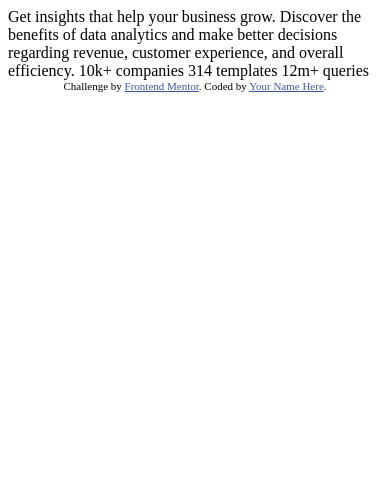
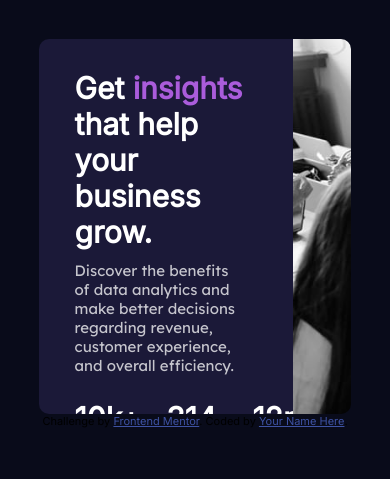
Before and after one commit to koreynichols/stats-preview-card, a plain HTML site: page index.html in a window 390 px wide. Drawn offline with Linux system fonts and the light colour scheme.

Commit message:
working on styling challenge. looking good so far. need to fix font and font weight then make mobile

```diff
--- a/index.html
+++ b/index.html
@@ -5,26 +5,37 @@
   <meta name="viewport" content="width=device-width, initial-scale=1.0"> <!-- displays site properly based on user's device -->
 
   <link rel="icon" type="image/png" sizes="32x32" href="./images/favicon-32x32.png">
+  <link rel="stylesheet" href="style.css">
+  <link rel="stylesheet" href="https://fonts.googleapis.com/css?family=Inter">
+  <link rel="stylesheet" href="https://fonts.googleapis.com/css?family=Lexend+Deca">
 
   <title>Frontend Mentor | Stats preview card component</title>
 
   <!-- Feel free to remove these styles or customise in your own stylesheet 👍 -->
-  <style>
-    .attribution { font-size: 11px; text-align: center; }
-    .attribution a { color: hsl(228, 45%, 44%); }
-  </style>
+
 </head>
 <body>
 
-  Get insights that help your business grow.
+  <div class="container">
+    <div class="left">
+      <div class="left-content">
+        <h1>Get <span>insights</span> that help your business grow.</h1>
 
-  Discover the benefits of data analytics and make better decisions regarding revenue, customer
-  experience, and overall efficiency.
-
-  10k+ companies
-  314 templates
-  12m+ queries
-
+        <p>
+          Discover the benefits of data analytics and make better decisions regarding revenue, customer
+          experience, and overall efficiency.
+        </p>
+        <div class="stats">
+          <div><h1>10k+</h1><p>companies</p></div>
+          <div><h1>314</h1> <p>templates</p></div>
+          <div><h1>12m+</h1> <p>queries</p></div>
+      </div>
+      </div>
+    </div>
+    <div class="right">
+      <img src="images/image-header-desktop.jpg" alt="">
+    </div>
+  </div>
   <div class="attribution">
     Challenge by <a href="https://www.frontendmentor.io?ref=challenge" target="_blank">Frontend Mentor</a>.
     Coded by <a href="#">Your Name Here</a>.
--- /dev/null
+++ b/style.css
@@ -0,0 +1,101 @@
+/* The designs were created to the following widths:
+
+- Mobile: 375px
+- Desktop: 1440px
+
+## Colors
+
+### Primary
+
+- Very dark blue (main background): hsl(233, 47%, 7%)
+- Dark desaturated blue (card background): hsl(244, 38%, 16%)
+- Soft violet (accent): hsl(277, 64%, 61%)
+
+### Neutral
+
+- White (main heading, stats): hsl(0, 0%, 100%)
+- Slightly transparent white (main paragraph): hsla(0, 0%, 100%, 0.75)
+- Slightly transparent white (stat headings): hsla(0, 0%, 100%, 0.6)
+
+## Typography
+
+### Body Copy
+
+- Font size: 15px
+
+### Font
+
+media query 1078px
+
+- Family: [Inter](https://fonts.google.com/specimen/Inter)
+- Weights: 400, 700
+
+- Family: [Lexend Deca](https://fonts.google.com/specimen/Lexend+Deca)
+- Weights: 400 */
+
+* {
+    margin: 0;
+    padding: 0;
+}
+
+.attribution { font-size: 11px; text-align: center; }
+.attribution a { color: hsl(228, 45%, 44%); }
+
+body{
+    margin-top: 10%;
+    font-size: 15px;
+    background: hsl(233, 47%, 7%);
+    font-family: Inter;
+}
+
+.container{
+    width: 80%;
+    margin: 0 auto;
+    display: flex;
+    max-height: 25em;
+    border-radius: 10px;
+    overflow: hidden;
+}
+
+.container > * {
+    flex-basis: 100%;
+}
+
+.left {
+    background: hsl(244, 38%, 16%);
+}
+
+.left-content {
+    max-width: 100%;
+    margin: 12% 20% 0 14%;
+}
+
+.left-content h1 {
+    color: hsl(0, 0%, 100%);
+    font-weight: 700;
+}
+
+.left-content h1 span {
+    color: hsl(277, 64%, 61%);
+}
+
+.left-content p {
+    color: hsla(0, 0%, 100%, 0.75);
+    margin: 7% 0 15% 0;
+    font-family: 'Lexend Deca';
+}
+
+.stats {
+    display: flex;
+    justify-content: space-between;
+}
+
+.stats div p {
+    text-transform: uppercase;
+}
+
+.right img {
+    max-height: 100%;
+    max-width: 100;
+    border-radius: 0 10px 10px 0;
+}
```
